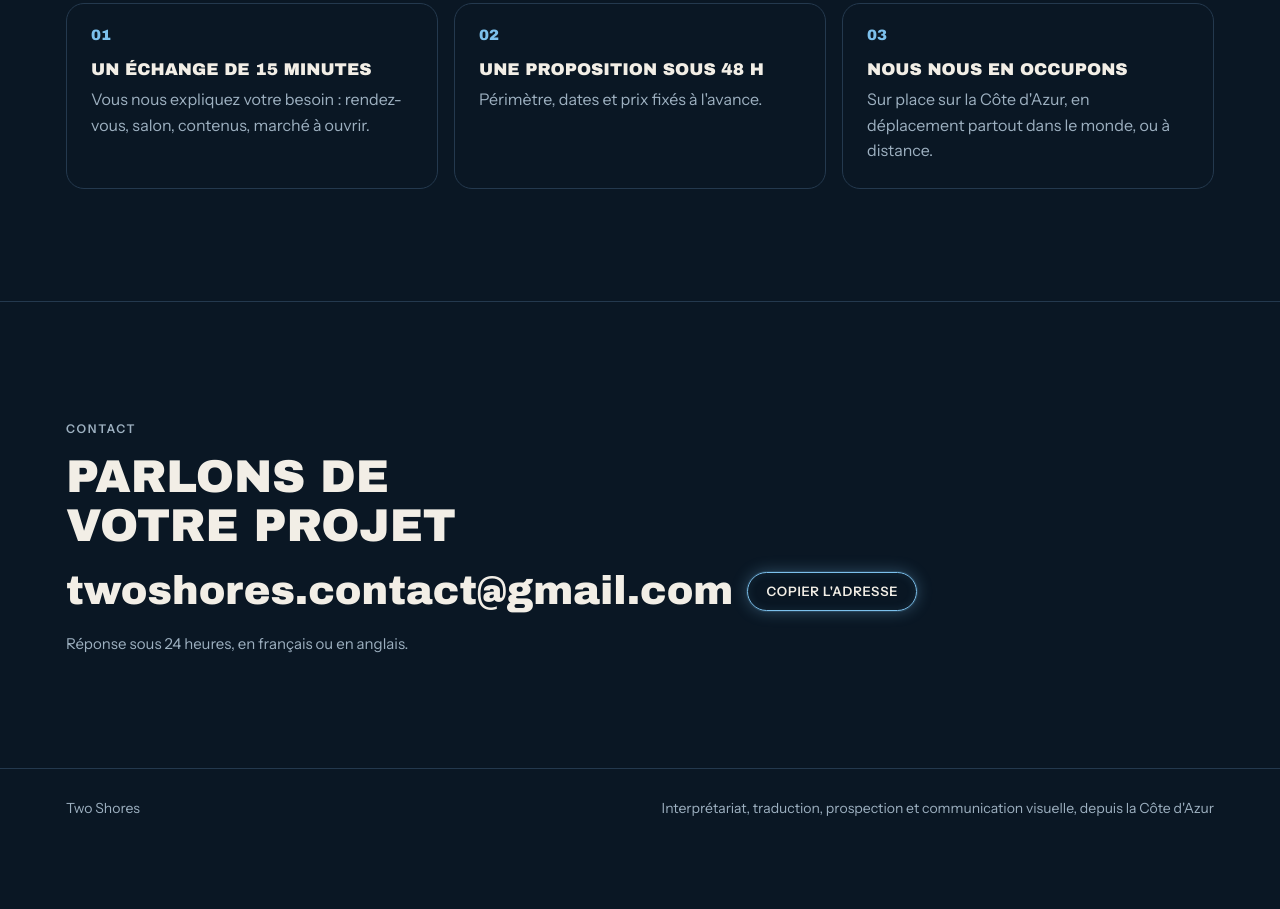
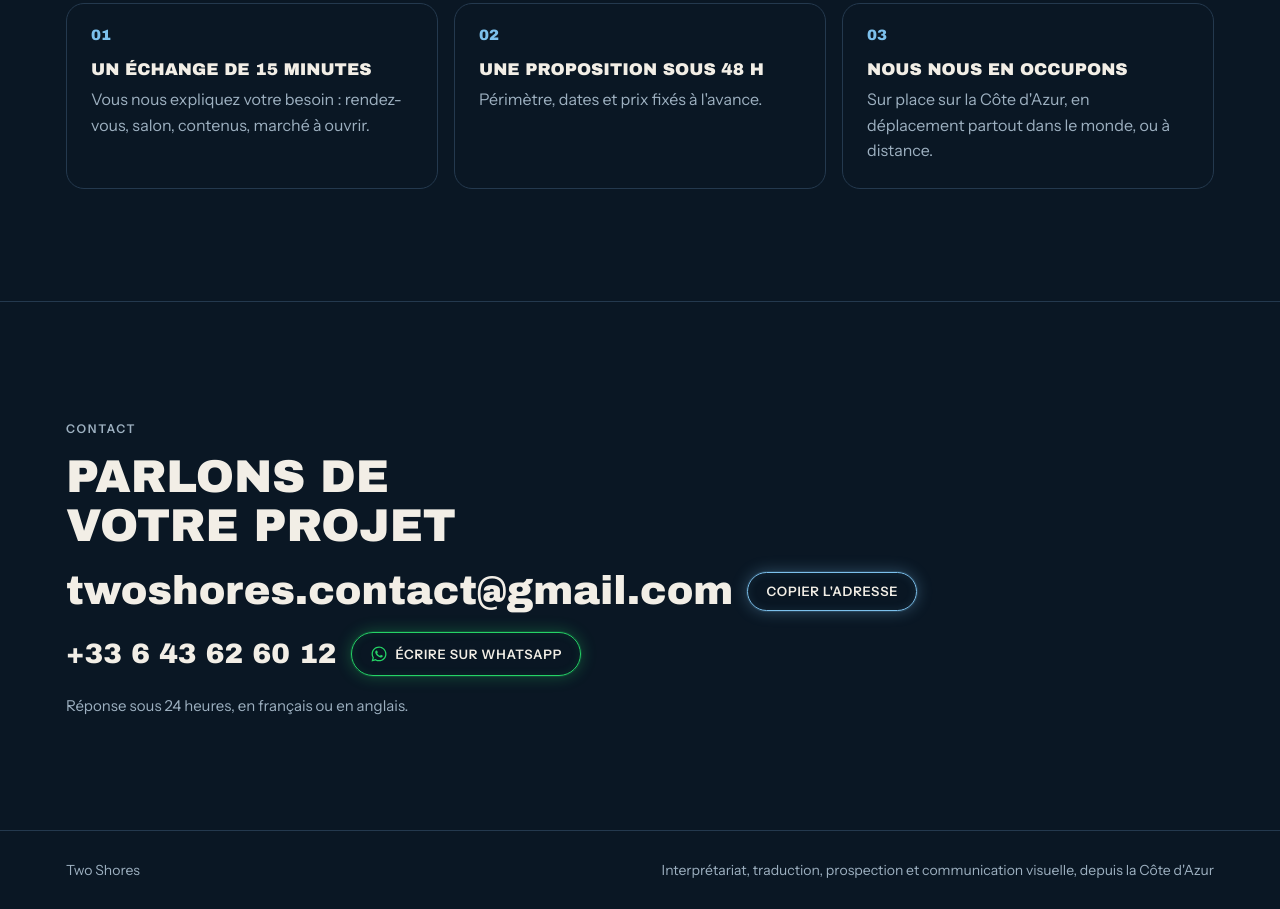
Before and after one commit to twoshores/twoshores.github.io, a plain HTML site: page apercu/index.html in a window 1280 px wide. Shown: the part 5384-6293 px from the top of the page. Before the commit the page ends 6231 px from the top, so only its background shows below. Drawn offline with Linux system fonts and the light colour scheme; a web font is replaced by a local one.

Commit message:
Aperçu : contact WhatsApp
Co-Authored-By: Claude Opus 5.5 <noreply@anthropic.com>
Claude-Session: https://claude.ai/code/session_01GMHWC4ENwSVGhvJA1BhhUa

```diff
--- a/apercu/index.html
+++ b/apercu/index.html
@@ -191,6 +191,10 @@ section.offer{background:var(--word);color:var(--ontint);border-top:0}
 .contact{text-align:left}
 .mailrow{display:flex;flex-wrap:wrap;align-items:center;gap:14px;margin-top:8px}
 .mail{font:600 clamp(20px,3.4vw,40px)/1.15 var(--display);overflow-wrap:anywhere;user-select:all}
+.warow{display:flex;flex-wrap:wrap;align-items:center;gap:14px;margin-top:18px}
+.wanum{font:600 clamp(18px,2.6vw,28px)/1.2 var(--display);color:var(--text);text-decoration:none;white-space:nowrap}
+.pill.wa{border-color:#25D366;box-shadow:0 0 0 1px color-mix(in srgb,#25D366 14%,transparent),0 0 16px color-mix(in srgb,#25D366 32%,transparent),inset 0 0 10px color-mix(in srgb,#25D366 10%,transparent)}
+.pill.wa svg{width:18px;height:18px;flex:none;fill:#25D366}
 .contact small{display:block;margin-top:18px;color:var(--muted);font-size:15px}
 footer{border-top:1px solid var(--line);padding-block:28px;font-size:14px;color:var(--muted)}
 footer .wrap{display:flex;flex-wrap:wrap;justify-content:space-between;gap:10px}
@@ -365,6 +369,10 @@ footer .wrap{display:flex;flex-wrap:wrap;justify-content:space-between;gap:10px}
         <span class="mail" id="mail">twoshores.contact@gmail.com</span>
         <button type="button" class="pill" id="copy" data-i18n="k_copy">Copier l'adresse</button>
       </div>
+      <div class="warow">
+        <a class="wanum" href="https://wa.me/33643626012" target="_blank" rel="noopener">+33 6 43 62 60 12</a>
+        <a class="pill wa" id="wa" href="https://wa.me/33643626012" target="_blank" rel="noopener"><svg viewBox="0 0 24 24" aria-hidden="true"><path d="M12.04 2C6.58 2 2.13 6.45 2.13 11.91c0 1.75.46 3.45 1.32 4.95L2.05 22l5.25-1.38a9.9 9.9 0 0 0 4.74 1.21h.01c5.46 0 9.91-4.45 9.91-9.91 0-2.65-1.03-5.14-2.9-7.01A9.82 9.82 0 0 0 12.04 2Zm0 18.15h-.01a8.2 8.2 0 0 1-4.19-1.15l-.3-.18-3.12.82.83-3.04-.2-.31a8.23 8.23 0 0 1-1.26-4.38c0-4.54 3.7-8.24 8.25-8.24 2.2 0 4.27.86 5.83 2.42a8.18 8.18 0 0 1 2.41 5.83c0 4.54-3.7 8.23-8.24 8.23Zm4.52-6.16c-.25-.12-1.47-.72-1.69-.81-.23-.08-.39-.12-.56.13-.16.24-.64.8-.78.97-.14.16-.29.18-.54.06-.25-.12-1.05-.39-1.99-1.23-.74-.66-1.23-1.47-1.38-1.72-.14-.25-.02-.38.11-.5.11-.11.25-.29.37-.43.13-.15.17-.25.25-.41.08-.17.04-.31-.02-.43-.06-.13-.56-1.35-.76-1.84-.2-.48-.41-.42-.56-.43h-.48a.92.92 0 0 0-.66.31c-.23.25-.87.85-.87 2.07 0 1.22.89 2.4 1.01 2.56.12.17 1.75 2.67 4.24 3.74.59.26 1.05.41 1.41.52.59.19 1.13.16 1.56.1.48-.07 1.47-.6 1.67-1.18.21-.58.21-1.07.15-1.18-.06-.1-.23-.16-.48-.29Z"/></svg><span data-i18n="k_wa">Écrire sur WhatsApp</span></a>
+      </div>
       <small data-i18n="k_small">Réponse sous 24 heures, en français ou en anglais.</small>
     </div>
   </section>
@@ -409,7 +417,7 @@ footer .wrap{display:flex;flex-wrap:wrap;justify-content:space-between;gap:10px}
       st2_t:"Une proposition sous 48 h",st2_d:"Périmètre, dates et prix fixés à l'avance.",
       st3_t:"Nous nous en occupons",st3_d:"Sur place sur la Côte d'Azur, en déplacement partout dans le monde, ou à distance.",
       o_eyebrow:"Pour commencer",o_title:"Votre première prestation est offerte",o1_t:"Une vidéo courte et 10 photos retouchées",o1_d:"Une demi-journée de tournage chez vous.",o2_t:"Le service français-anglais de votre choix",o2_d:"Traduction, interprétariat, rendez-vous, appel ou salon. Dans les deux sens.",o_note:"Sans engagement. En échange, votre avis et l'accord de montrer le résultat. Une par entreprise.",o_cta:"Je veux ma prestation offerte",o_subject:"Première prestation offerte",
-      k_eyebrow:"Contact",k_title:"Parlons de votre projet",k_copy:"Copier l'adresse",k_copied:"Adresse copiée",k_small:"Réponse sous 24 heures, en français ou en anglais.",
+      k_eyebrow:"Contact",k_title:"Parlons de votre projet",k_copy:"Copier l'adresse",k_copied:"Adresse copiée",k_small:"Réponse sous 24 heures, en français ou en anglais.",k_wa:"Écrire sur WhatsApp",k_wa_text:"Bonjour Two Shores, j'aimerais parler d'un projet.",
       foot:"Interprétariat, traduction, prospection et communication visuelle, depuis la Côte d'Azur",
       sectors:["Événementiel","Salons","Vignobles","Hôtellerie","Conciergeries","Concessions","Agences de location","Clubs sportifs","Yachting","Immobilier","Commerces"]},
     en:{who_w:"Interpreting · Translation · Prospecting",who_i:"Video · Photo · Drone · Social",nav_services:"Services",nav_team:"Team",nav_contact:"Contact",tag_word:"Words",tag_image:"Images",
@@ -441,7 +449,7 @@ footer .wrap{display:flex;flex-wrap:wrap;justify-content:space-between;gap:10px}
       st2_t:"A proposal within 48 hours",st2_d:"Scope, dates and price agreed upfront.",
       st3_t:"We take it from there",st3_d:"On site on the French Riviera, travelling anywhere in the world, or remotely.",
       o_eyebrow:"To get started",o_title:"Your first service is on us",o1_t:"A short video and 10 edited photos",o1_d:"Half a day of filming at your place.",o2_t:"The French-English service of your choice",o2_d:"Translation, interpreting, a meeting, a call or a trade show. Both ways.",o_note:"No commitment. In return, your feedback and permission to show the result. One per company.",o_cta:"Claim my free service",o_subject:"Free first service",
-      k_eyebrow:"Contact",k_title:"Let's discuss your project",k_copy:"Copy address",k_copied:"Address copied",k_small:"Reply within 24 hours, in French or English.",
+      k_eyebrow:"Contact",k_title:"Let's discuss your project",k_copy:"Copy address",k_copied:"Address copied",k_small:"Reply within 24 hours, in French or English.",k_wa:"Message on WhatsApp",k_wa_text:"Hello Two Shores, I'd like to discuss a project.",
       foot:"Interpreting, translation, prospecting and visual communication, from the French Riviera",
       sectors:["Events","Trade shows","Wineries","Hospitality","Concierge services","Car dealerships","Rental agencies","Sports clubs","Yachting","Real estate","Retail"]}
   };
@@ -453,7 +461,8 @@ footer .wrap{display:flex;flex-wrap:wrap;justify-content:space-between;gap:10px}
     document.querySelectorAll("[data-i18n]").forEach(function(el){var k=el.getAttribute("data-i18n");if(T[lang][k])el.textContent=T[lang][k];});
     document.querySelectorAll(".lang button").forEach(function(b){b.setAttribute("aria-pressed",String(b.dataset.lang===lang));});
     ticker();
-    var oc=document.getElementById("offer-cta");if(oc)oc.href="mailto:twoshores.contact@gmail.com?subject="+encodeURIComponent(T[lang].o_subject);
+    var oc=document.getElementById("offer-cta");var wa=document.getElementById("wa");if(wa)wa.href="https://wa.me/33643626012?text="+encodeURIComponent(T[lang].k_wa_text);
+    if(oc)oc.href="mailto:twoshores.contact@gmail.com?subject="+encodeURIComponent(T[lang].o_subject);
   }
   document.querySelectorAll(".lang button").forEach(function(b){b.addEventListener("click",function(){lang=b.dataset.lang;try{localStorage.setItem("ts-lang",lang);}catch(e){}apply();});});
   apply();
```
